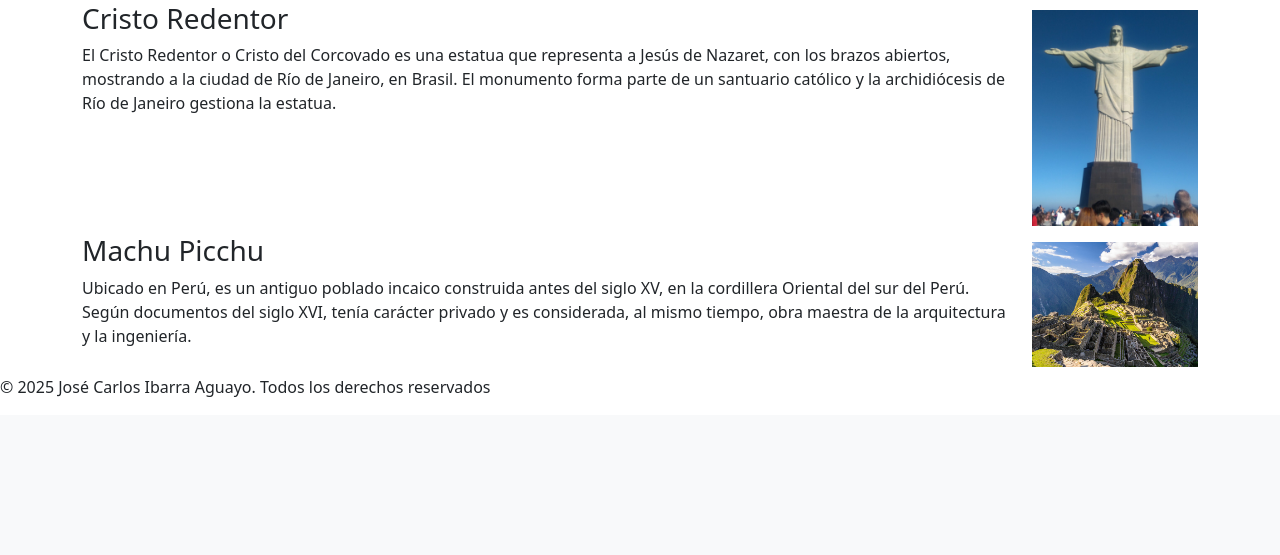
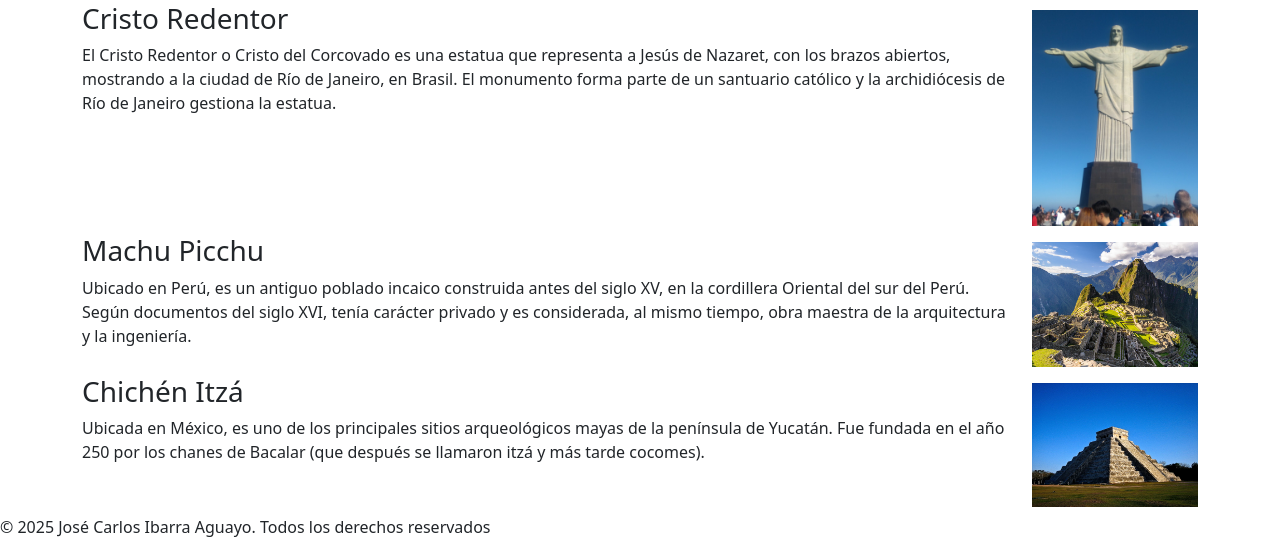
Before and after one commit to Ibarrita/IAJC-250810, a Flask app: page /maravillas in a window 1280 px wide. Shown: the part 637-1192 px from the top of the page. Before the commit the page ends 1034 px from the top, so only its background shows below. Run offline with Flask 3, Linux system fonts and the light colour scheme.

Commit message:
chicén itzá

```diff
--- a/templates/maravillas.html
+++ b/templates/maravillas.html
@@ -44,5 +44,14 @@
             <img src="{{url_for("static", filename="images/peru.jpg")}}" class="img-fluid my-2" alt="Vista de sur a norte">
         </div>
     </div>
+    <div class="row">
+        <div class="col-10">
+            <h3>Chichén Itzá</h3>
+            <p>Ubicada en México, es uno de los principales sitios arqueológicos mayas de la península de Yucatán. Fue fundada en el año 250 por los chanes de Bacalar (que después se llamaron itzá y más tarde cocomes).</p>
+        </div>
+        <div class="col-2">
+            <img src="{{url_for("static", filename="images/itza.jpeg")}}" class="img-fluid my-2" alt="Una pirámide">
+        </div>
+    </div>
 </section>
 {%endblock%}
```
Also changed, not shown: static/images/itza.jpeg (added).
